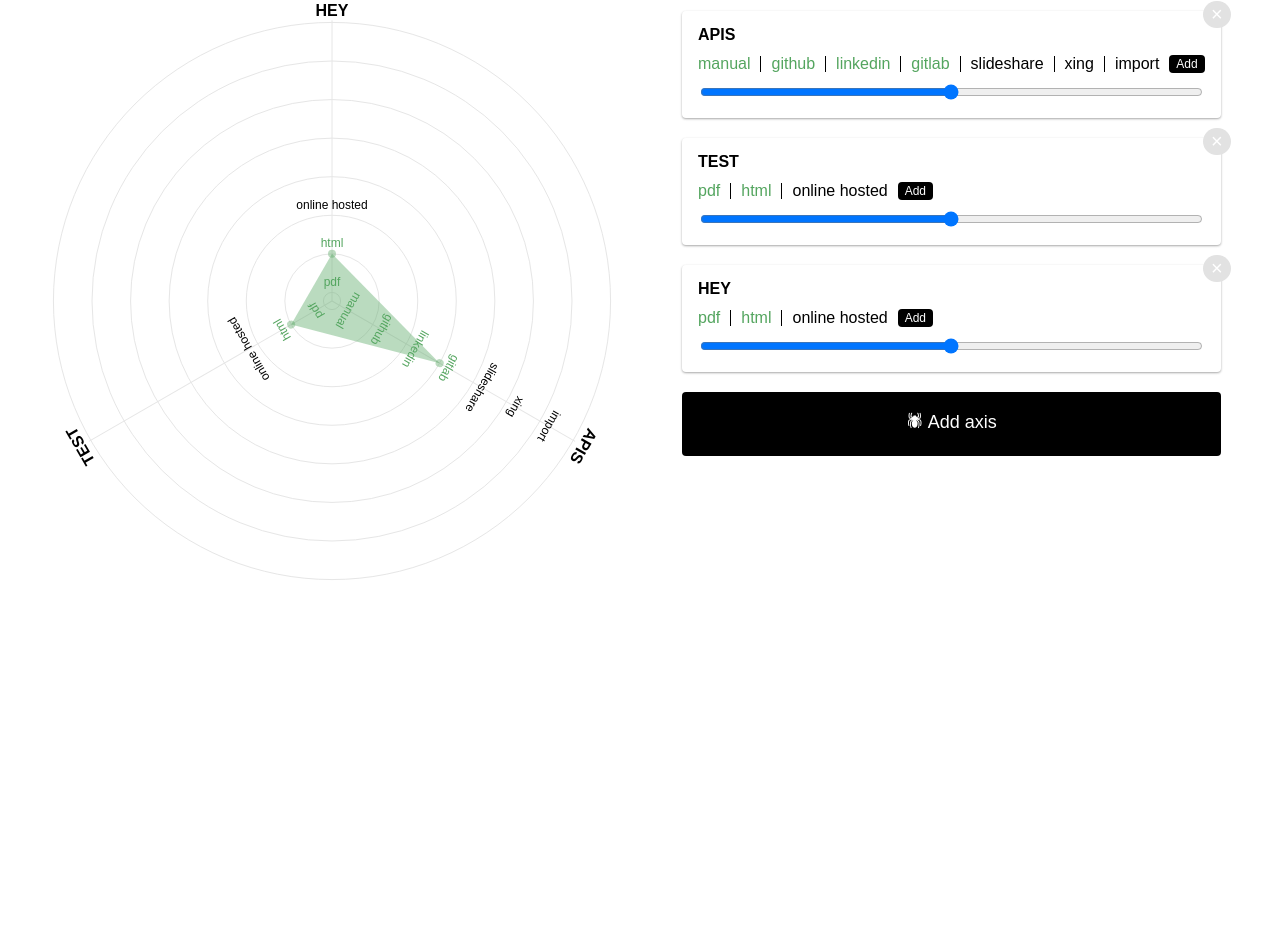
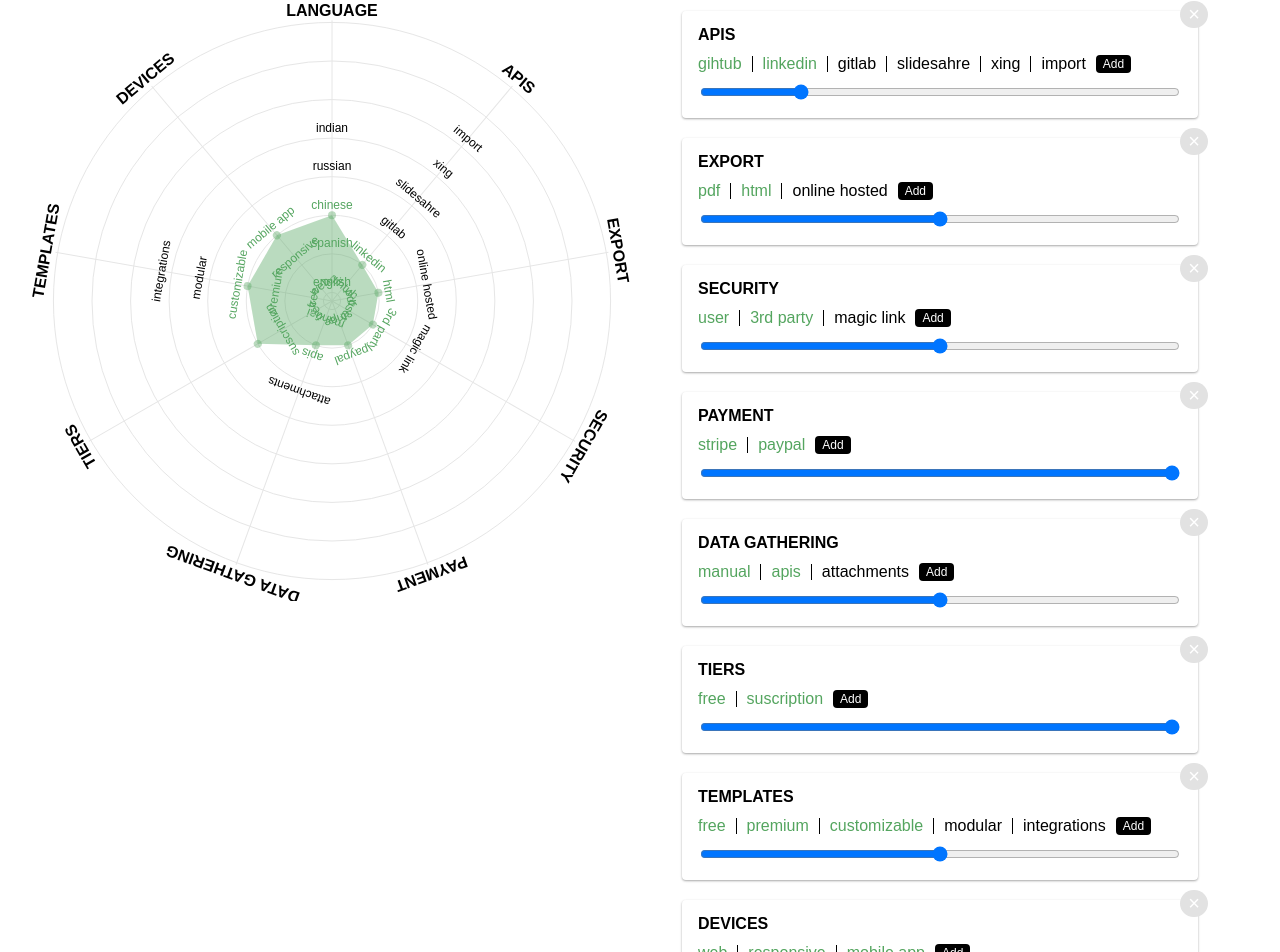
Before and after one commit to vilvadot/mvp-weaver, a React (Create React App) app: page / in a window 1280 px wide. Shown: the part 123-1075 px from the top of the page. Before the commit the page ends 800 px from the top, so only its background shows below. Built offline with nearby package versions, Linux system fonts and the light colour scheme.

Commit message:
Added stuff to README

```diff
--- a/src/App.js
+++ b/src/App.js
@@ -1,58 +1,18 @@
 import React, { useState } from "react";
-import RadarChart from "./components/RadarChart";
+import MVPChart from "./components/MVPChart";
 import ChartControls from "./components/ChartControls";
-
-const initialData = [
-  {
-    name: "apis",
-    items: [
-      "manual",
-      "github",
-      "linkedin",
-      "gitlab",
-      "slideshare",
-      "xing",
-      "import"
-    ],
-    scope: 3
-  },
-  {
-    name: "test",
-    items: ["pdf", "html", "online hosted"],
-    scope: 1
-  },
-  {
-    name: "hey",
-    items: ["pdf", "html", "online hosted"],
-    scope: 1
-  },
-  // {
-  //   name: "hello",
-  //   items: ["pdf", "html", "online hosted"],
-  //   scope: 1
-  // },
-  // {
-  //   name: "export",
-  //   items: ["pdf", "html", "online hosted"],
-  //   scope: 1
-  // },
-  // {
-  //   name: "security",
-  //   items: ["user", "3rd party", "magic link"],
-  //   scope: 2
-  // }
-];
+import mockData from './mockData'
 
 const emptyAxis = {
   name: "NEW AXIS",
   items: ["first-item"],
-  scope: 0,
+  scope: 0
 };
 
 export const GraphContext = React.createContext();
 
 function App() {
-  const [axes, setAxes] = useState(initialData);
+  const [axes, setAxes] = useState(mockData);
   const updateAxisName = (index, value) => {
     setAxes([
       ...axes.slice(0, index),
@@ -136,7 +96,7 @@ function App() {
         deleteAxisItem
       }}
     >
-      <RadarChart />
+      <MVPChart axes={axes} />
       <ChartControls />
     </GraphContext.Provider>
   );
--- /dev/null
+++ b/src/components/MVPChart.js
@@ -0,0 +1,16 @@
+import RadarChart from "../lib/RadarChart";
+
+const MVPChart = ({axes}) => {
+
+  const draw = axes => {
+    const existingGraph = document.querySelector("svg");
+    if (existingGraph) existingGraph.remove();
+    const mvpGraph = new RadarChart(600, 600, axes);
+    mvpGraph.draw();
+  };
+
+  draw(axes);
+  return null;
+};
+
+export default MVPChart;
--- a/src/components/RadarChart/chart.css
+++ /dev/null
@@ -1,38 +0,0 @@
-:root {
-  --scale-color: #E6E6E6;
-  --label-color: #000;
-  --scope-color: #54A55F;
-}
-
-.circle-background{
-  stroke: var(--scale-color);
-  fill: transparent;
-}
-
-.axis{
-  stroke: var(--scale-color);
-}
-
-.axis-item{
-  fill: 'black';
-  text-anchor: middle;
-  font-family: Arial;
-  font-size: 12px;
-}
-
-.axis-item--complete{
-  fill: var(--scope-color);
-}
-
-.label{
-  fill: 'black';
-  text-anchor: middle;
-  font-family: Arial;
-  font-weight: bold;
-  text-transform: uppercase;
-}
-
-.scope,.scope-point{
-  fill: var(--scope-color);
-  opacity: .4;
-}
--- a/src/components/RadarChart/index.js
+++ /dev/null
@@ -1,20 +0,0 @@
-import React, {useContext} from 'react';
-import Chart from './Chart'
-import './chart.css'
-import {GraphContext} from '../../App'
-
-const RadarChart = () => {
-	const context = useContext(GraphContext)
-
-	const draw = (axes) => {
-		const existingGraph = document.querySelector('svg')
-		if(existingGraph) existingGraph.remove()
-		const mvpGraph = new Chart(600, 600, axes);
-		mvpGraph.draw();
-	}
-
-	draw(context.axes)
-	return null
-}
-
-export default RadarChart
--- /dev/null
+++ b/src/mockData.js
@@ -0,0 +1,49 @@
+const mockData = [
+  {
+    name: "apis",
+    items: ["gihtub", "linkedin", "gitlab", "slidesahre", "xing", "import"],
+    scope: 1
+  },
+  {
+    name: "export",
+    items: ["pdf", "html", "online hosted"],
+    scope: 1
+  },
+  {
+    name: "security",
+    items: ["user", "3rd party", "magic link"],
+    scope: 1
+  },
+  {
+    name: "payment",
+    items: ["stripe", "paypal"],
+    scope: 1
+  },
+  {
+    name: "data gathering",
+    items: ["manual", "apis", "attachments"],
+    scope: 1
+  },
+  {
+    name: "tiers",
+    items: ["free", "suscription"],
+    scope: 2
+  },
+  {
+    name: "templates",
+    items: ["free", "premium", "customizable", "modular", "integrations"],
+    scope: 2
+  },
+  {
+    name: "devices",
+    items: ["web", "responsive", "mobile app"],
+    scope: 2
+  },
+  {
+    name: "language",
+    items: ["english", "spanish", "chinese", "russian", "indian"],
+    scope: 2
+  }
+];
+
+export default mockData
```
Also changed, not shown: src/components/RadarChart/data.js (deleted, +0 -27 lines), src/lib/RadarChart.js, 1 other file (tests, documents, lock files or other folders).
